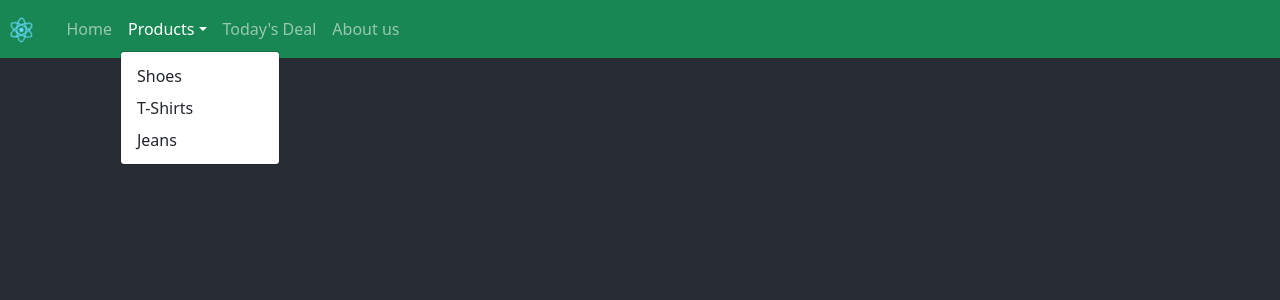
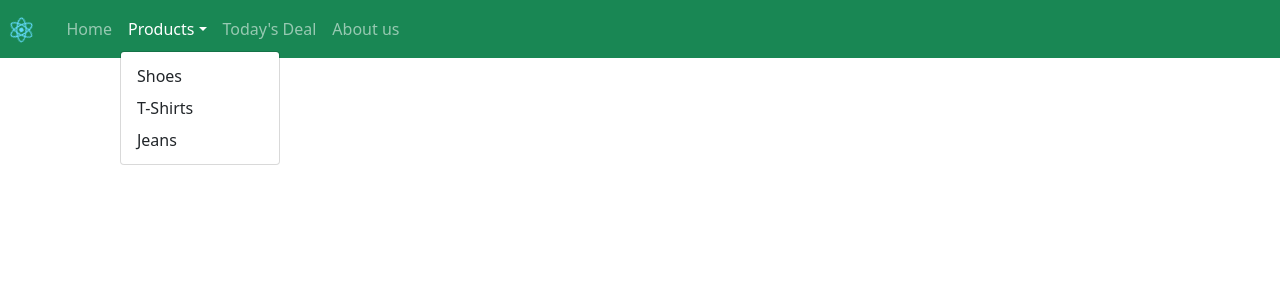
Before and after one commit to tomitose/ecommerce-r, a React (Create React App) app: page / in a window 1280 px wide. Both pictures are taken after a click on the button "Products". Shown: the top 300 px of the page. Built offline with nearby package versions, Linux system fonts and the light colour scheme.

Commit message:
agregado de Componente NavBar

```diff
--- a/src/App.css
+++ b/src/App.css
@@ -14,16 +14,6 @@
   }
 }
 
-.App-header {
-  background-color: #282c34;
-  min-height: 100vh;
-  display: flex;
-  flex-direction: column;
-  align-items: center;
-  justify-content: center;
-  font-size: calc(10px + 2vmin);
-  color: white;
-}
 
 .App-link {
   color: #61dafb;
--- a/src/App.js
+++ b/src/App.js
@@ -1,34 +1,12 @@
-import logo from './logo.svg';
 import './App.css';
 import 'bootstrap/dist/css/bootstrap.min.css';
-import { Navbar, Nav , NavDropdown} from 'react-bootstrap';
-import NavbarToggle from 'react-bootstrap/esm/NavbarToggle';
-import NavbarCollapse from 'react-bootstrap/esm/NavbarCollapse';
+import NavBar from './components/NavBar';
+
 
 function App() {
   return (
     <div className="App">
-      <Navbar bg="success" variant="dark" expand="sm" collapseOnSelect>
-        <Navbar.Brand href="#home">
-        <img src={logo} className="App-logo" alt="logo" />
-        </Navbar.Brand>
-        <NavbarToggle/>
-        <NavbarCollapse>
-          <Nav>
-            <Nav.Link href="#home">Home</Nav.Link>
-            <NavDropdown title="Products" id="basic-nav-dropdown">
-              <NavDropdown.Item href="#action/3.1">Shoes</NavDropdown.Item>
-              <NavDropdown.Item href="#action/3.1">T-Shirts</NavDropdown.Item>
-              <NavDropdown.Item href="#action/3.1">Jeans</NavDropdown.Item>
-            </NavDropdown>
-            <Nav.Link href="#features">Today's Deal</Nav.Link>
-            <Nav.Link href="#features">About us</Nav.Link>
-          </Nav>
-        </NavbarCollapse>
-      </Navbar>
-      <header className="App-header">
-
-      </header>
+      <NavBar/>
     </div>
   );
 }
--- /dev/null
+++ b/src/components/NavBar.jsx
@@ -0,0 +1,31 @@
+import React from "react";
+import logo from '../logo.svg';
+import { Navbar, Nav , NavDropdown} from 'react-bootstrap';
+import NavbarToggle from 'react-bootstrap/esm/NavbarToggle';
+import NavbarCollapse from 'react-bootstrap/esm/NavbarCollapse';
+
+
+const NavBar = () => {
+  return (
+    <Navbar bg="success" variant="dark" expand="sm" collapseOnSelect>
+      <Navbar.Brand href="#home">
+        <img src={logo} className="App-logo" alt="logo" />
+      </Navbar.Brand>
+      <NavbarToggle />
+      <NavbarCollapse>
+        <Nav>
+          <Nav.Link href="#home">Home</Nav.Link>
+          <NavDropdown title="Products" id="basic-nav-dropdown">
+            <NavDropdown.Item href="#action/3.1">Shoes</NavDropdown.Item>
+            <NavDropdown.Item href="#action/3.1">T-Shirts</NavDropdown.Item>
+            <NavDropdown.Item href="#action/3.1">Jeans</NavDropdown.Item>
+          </NavDropdown>
+          <Nav.Link href="#features">Today's Deal</Nav.Link>
+          <Nav.Link href="#features">About us</Nav.Link>
+        </Nav>
+      </NavbarCollapse>
+    </Navbar>
+  );
+};
+
+export default NavBar;
```
